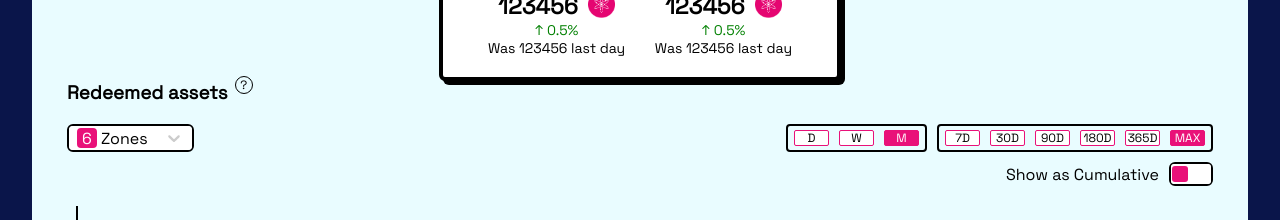
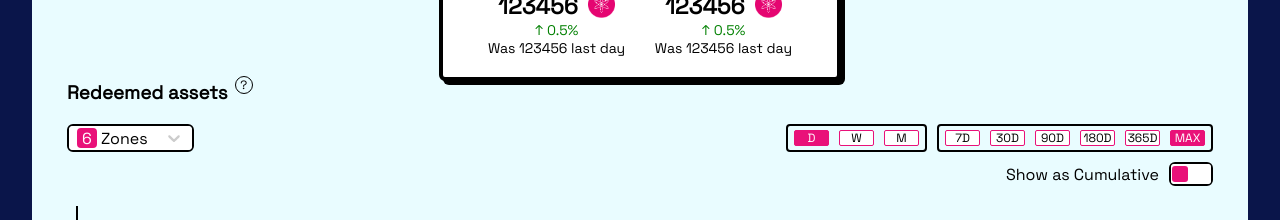
Before and after one commit to seleniumforest/liquidstakingzone, a React (Create React App) app in the folder ui/: page / in a window 1280 px wide. Shown: the part 920-1140 px from the top of the page. Built offline with nearby package versions, Linux system fonts and the light colour scheme; no server answers.

Commit message:
change default timespan

```diff
--- a/ui/src/reusable/chartCard/ChartCard.tsx
+++ b/ui/src/reusable/chartCard/ChartCard.tsx
@@ -24,7 +24,7 @@ export function ChartCard(props: ChartCardProps) {
     }, [windowSize])
 
     let [isCumulative, setIsCumulative] = useState(false);
-    let [timeSpan, setTimeSpan] = useState<TimeSpan>("M");
+    let [timeSpan, setTimeSpan] = useState<TimeSpan>("D");
     let [timePeriod, setTimePeriod] = useState<TimePeriod>("MAX");
     let chartComponentRef = useRef<HighchartsReact.RefObject>(null);
     let chartOpts = { ...(props.chartOpts || baseChartOptions) };
```
